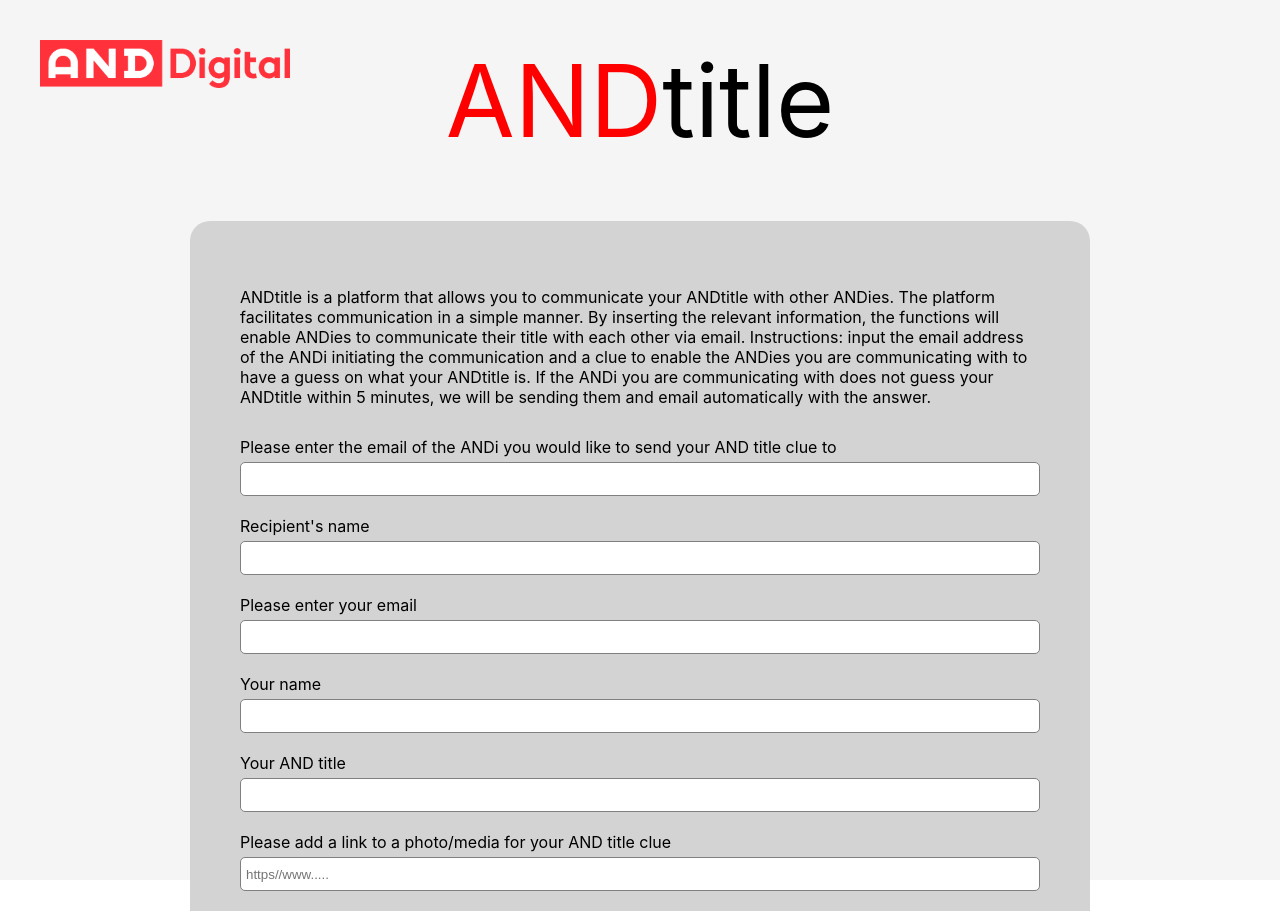
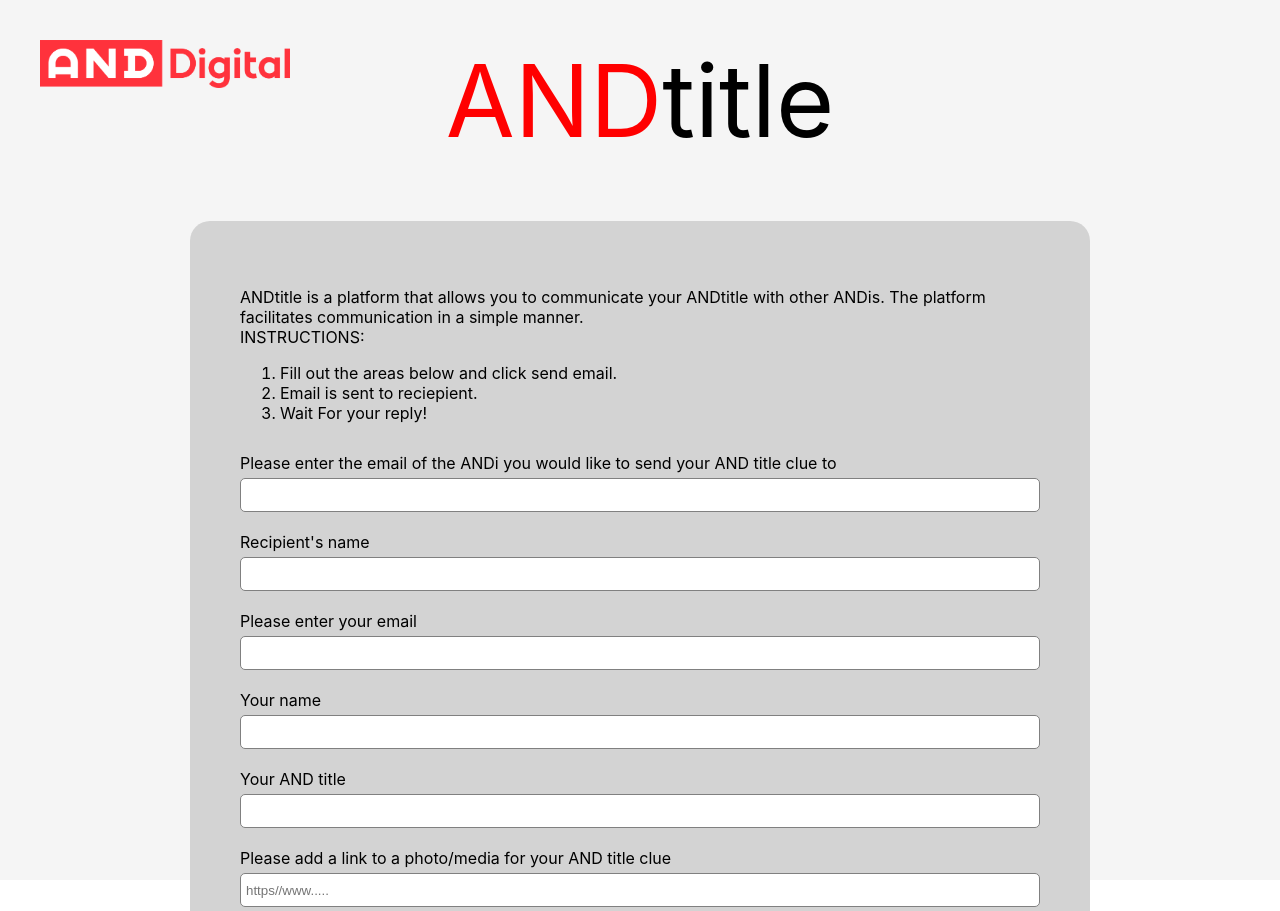
Before and after one commit to sandramolinapalencia/collaboration-challenge, a React (Create React App) app: page / in a window 1280 px wide. Shown: the top 911 px of the page. Built offline with nearby package versions, Linux system fonts and the light colour scheme.

Commit message:
improves btn

```diff
--- a/src/App.css
+++ b/src/App.css
@@ -42,9 +42,10 @@
 
 #submit-btn {
   color: white;
-  background-color: red;
+  background-color: #fd0303;
   font-weight: bold;
-  border-radius: 15px;
+  border-radius: 10px;
   border-color: white;
   cursor: pointer;
+  padding: 6px;
 }
--- a/src/App.js
+++ b/src/App.js
@@ -15,16 +15,13 @@
       <div className="Form-container">
         <div>
           <p>
-            ANDtitle is a platform that allows you to communicate your ANDtitle
-            with other ANDies. The platform facilitates communication in a
-            simple manner. By inserting the relevant information, the functions
-            will enable ANDies to communicate their title with each other via
-            email. Instructions: input the email address of the ANDi initiating
-            the communication and a clue to enable the ANDies you are
-            communicating with to have a guess on what your ANDtitle is. If the
-            ANDi you are communicating with does not guess your ANDtitle within
-            5 minutes, we will be sending them and email automatically with the
-            answer.
+          ANDtitle is a platform that allows you to communicate your ANDtitle with other ANDis. The platform facilitates communication in a simple manner.<br/>
+          INSTRUCTIONS:<br/>
+          <ol>
+            <li>Fill out the areas below and click send email.</li>
+            <li>Email is sent to reciepient.</li>
+            <li>Wait For your reply!</li>
+          </ol>
           </p>
         </div>
         <Form />
```
